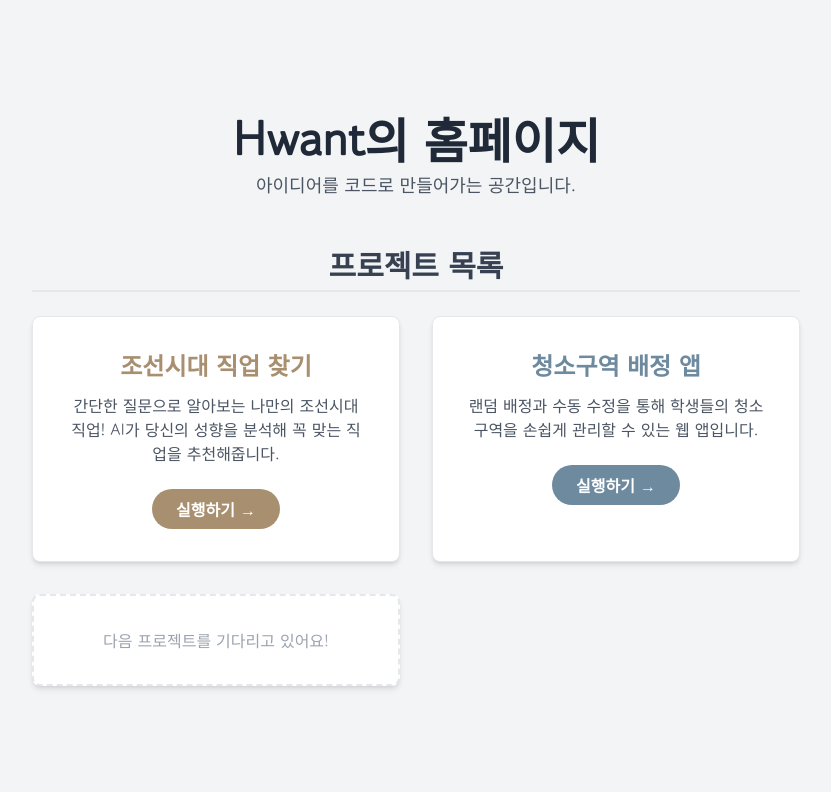
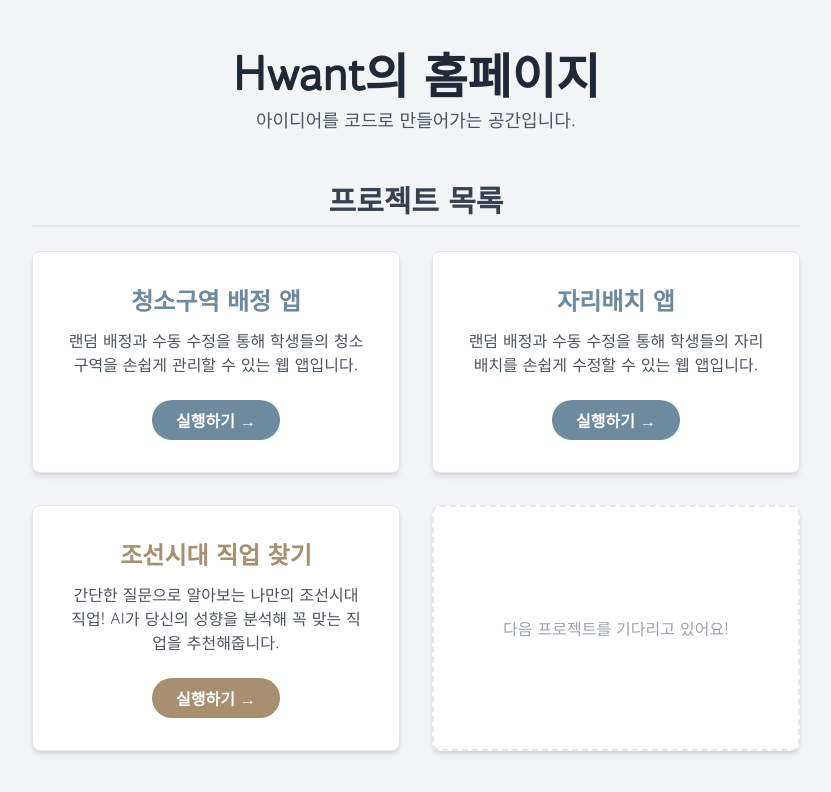
Before and after one commit to 0115seed-sketch/0115seed-sketch.github.io, a plain HTML site: page index.html in a window 1280 px wide. Shown: the whole page, without its empty margins (224-1055 px from the left). Drawn offline with nearby package versions, Linux system fonts and the light colour scheme.

Commit message:
Update index.html

```diff
--- a/index.html
+++ b/index.html
@@ -39,16 +39,6 @@
             <h2 class="text-3xl font-bold text-gray-700 mb-6 border-b-2 pb-2">프로젝트 목록</h2>
             <div class="grid md:grid-cols-2 gap-8">
 
-                <!-- 조선시대 직업 찾기 프로젝트 카드 -->
-                <a href="findjoseonjob.html" class="block bg-white p-8 rounded-lg shadow-md project-card">
-                    <h3 class="text-2xl font-bold text-[#A88F6F] mb-3">조선시대 직업 찾기</h3>
-                    <p class="text-gray-600">
-                        간단한 질문으로 알아보는 나만의 조선시대 직업! AI가 당신의 성향을 분석해 꼭 맞는 직업을 추천해줍니다.
-                    </p>
-                    <div class="mt-6 px-6 py-2 bg-[#A88F6F] text-white inline-block rounded-full font-semibold">
-                        실행하기 &rarr;
-                    </div>
-                </a>
 
 
                 <!-- 청소구역 배정 앱 프로젝트 카드 -->
@@ -63,6 +53,32 @@
                 </a>
 
 
+                <!-- 자리 바꾸기 앱 프로젝트 카드 -->
+                <a href="seatchange.html" class="block bg-white p-8 rounded-lg shadow-md project-card">
+                    <h3 class="text-2xl font-bold text-[#6D8A9F] mb-3">자리배치 앱</h3>
+                    <p class="text-gray-600">
+                        랜덤 배정과 수동 수정을 통해 학생들의 자리배치를 손쉽게 수정할 수 있는 웹 앱입니다.
+                    </p>
+                    <div class="mt-6 px-6 py-2 bg-[#6D8A9F] text-white inline-block rounded-full font-semibold">
+                        실행하기 &rarr;
+                    </div>
+                </a>
+
+                <!-- 조선시대 직업 찾기 프로젝트 카드 -->
+                <a href="findjoseonjob.html" class="block bg-white p-8 rounded-lg shadow-md project-card">
+                    <h3 class="text-2xl font-bold text-[#A88F6F] mb-3">조선시대 직업 찾기</h3>
+                    <p class="text-gray-600">
+                        간단한 질문으로 알아보는 나만의 조선시대 직업! AI가 당신의 성향을 분석해 꼭 맞는 직업을 추천해줍니다.
+                    </p>
+                    <div class="mt-6 px-6 py-2 bg-[#A88F6F] text-white inline-block rounded-full font-semibold">
+                        실행하기 &rarr;
+                    </div>
+                </a>
+
+
+
+
+
                 <!-- 새로운 프로젝트를 위한 비어있는 카드 (나중에 복사해서 사용하세요) -->
                 <div class="bg-white p-8 rounded-lg shadow-md project-card border-dashed border-2 flex items-center justify-center">
                     <p class="text-gray-400">다음 프로젝트를 기다리고 있어요!</p>
```
